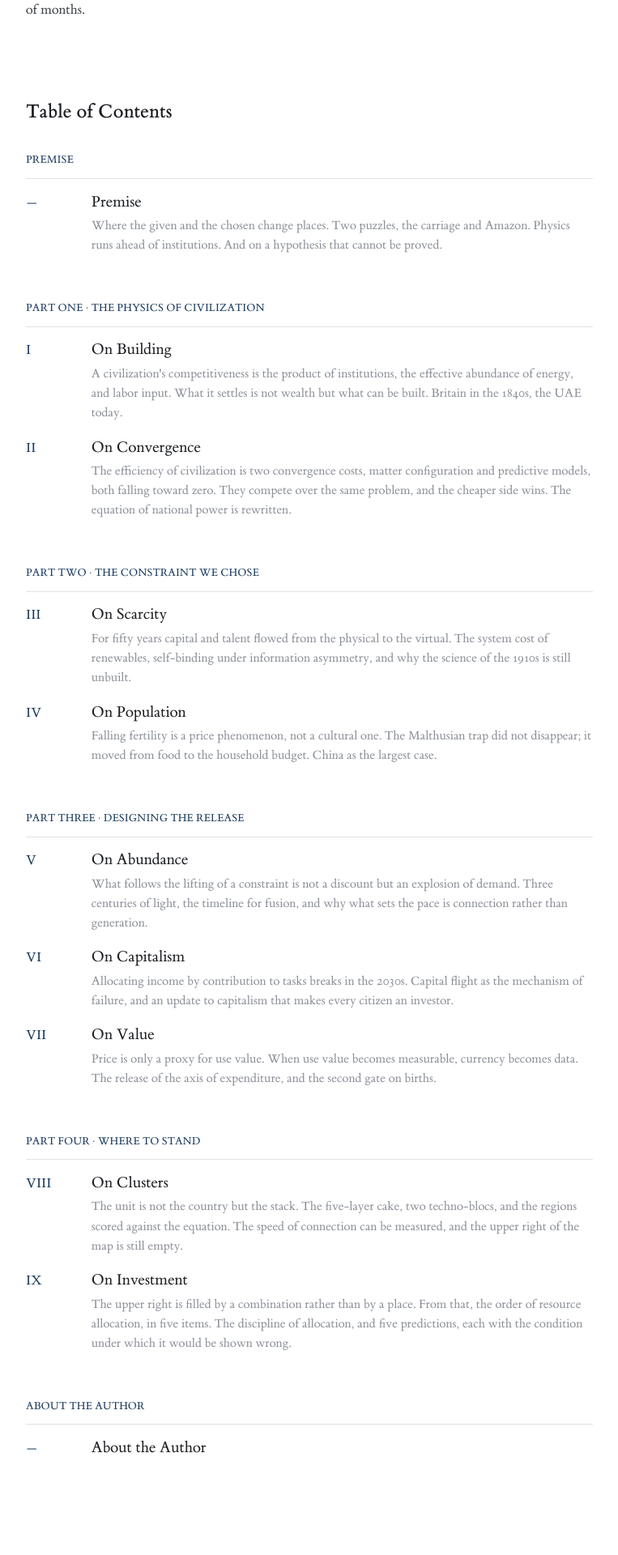
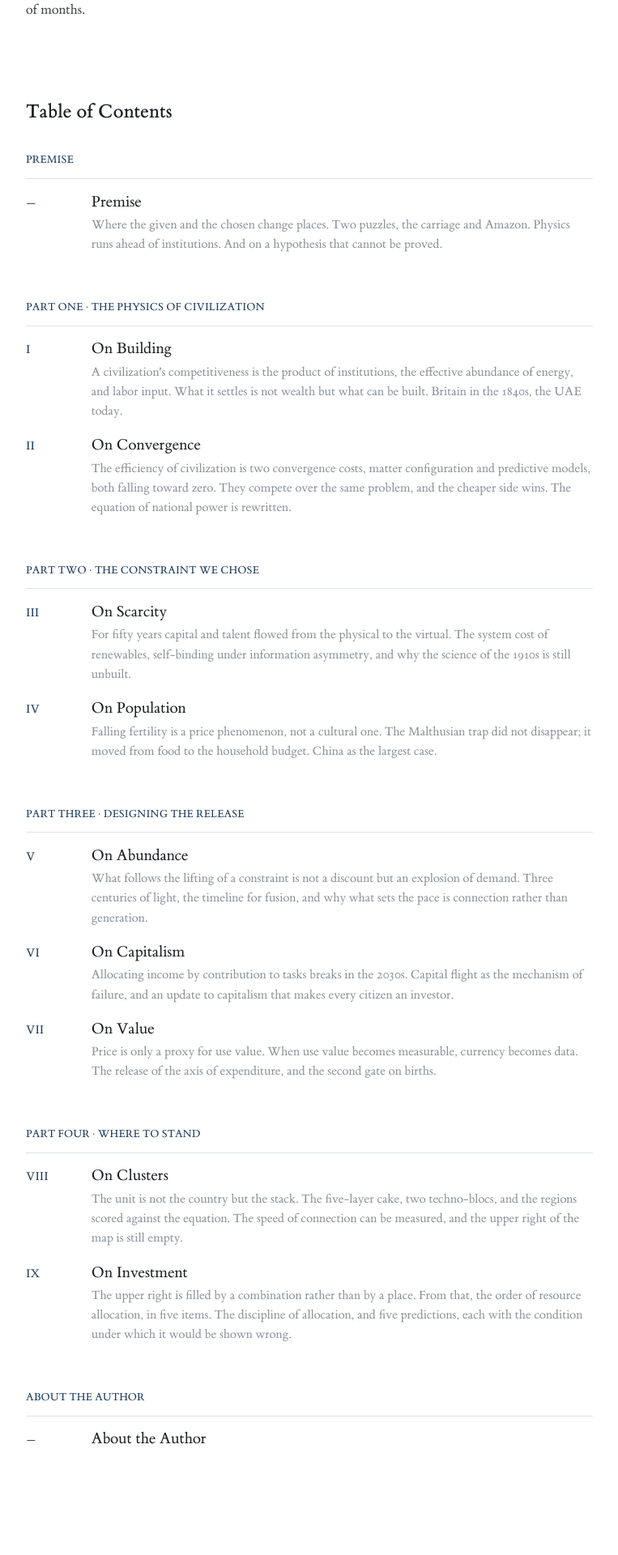
Before and after one commit to arata-hoshino/arata-hoshino.github.io, a Jekyll site: the page built from index.md, in a window 1280 px wide. Shown: the part 1694-3614 px from the top of the page at 81% size, without its empty margins (258-1021 px from the left). Built offline with Jekyll 4.4.1, drawn with Linux system fonts in a browser that asks for light colours.

Commit message:
Set the contents numerals a size below the text
Co-Authored-By: Claude Opus 5 <noreply@anthropic.com>

```diff
--- a/assets/css/style.css
+++ b/assets/css/style.css
@@ -944,7 +944,8 @@ main {
 
 .toc-number {
   color: var(--navy);
-  font-size: 1em;
+  /* the numeral marks the row; it does not compete with the title */
+  font-size: 0.88em;
 }
 
 .toc-title {
```
